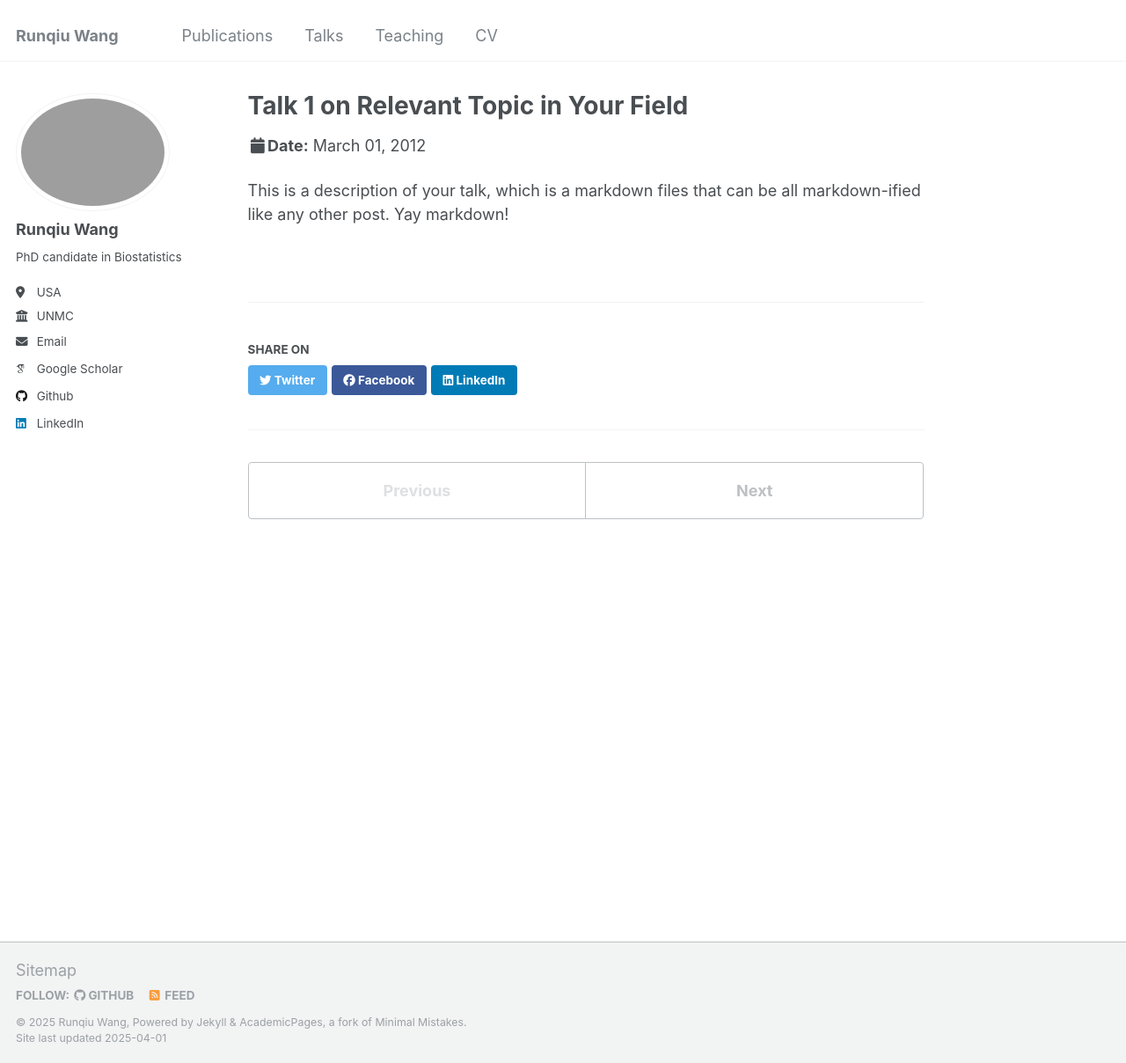
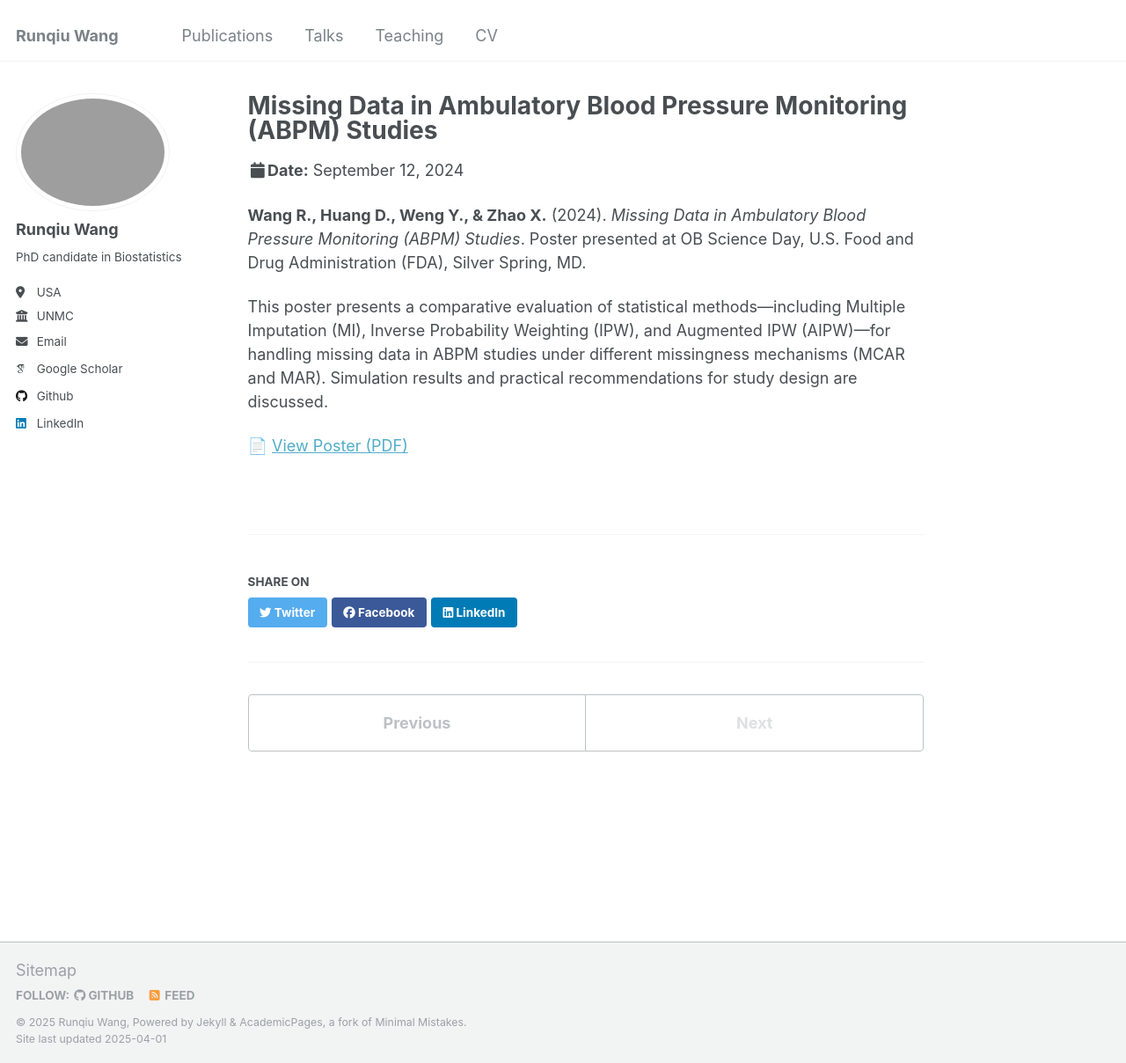
Before and after one commit to RunqiuWang22/runqiuwang22.github.io, a Jekyll site: the page built from _talks/2012-03-01-talk-1.md, in a window 1280 px wide and 1208 px high. Shown: the whole window at 88% size. Built offline with Jekyll 4.4.1, drawn with Linux system fonts in a browser that asks for light colours; some web fonts are replaced.

Commit message:
Update 2012-03-01-talk-1.md

```diff
--- a/_talks/2012-03-01-talk-1.md
+++ b/_talks/2012-03-01-talk-1.md
@@ -1,11 +1,15 @@
 ---
-title: "Talk 1 on Relevant Topic in Your Field"
+title: "Missing Data in Ambulatory Blood Pressure Monitoring (ABPM) Studies"
 collection: talks
-type: "Talk"
-permalink: /talks/2012-03-01-talk-1
-venue: "UC San Francisco, Department of Testing"
-date: 2012-03-01
-location: "San Francisco, California"
+type: "Poster Presentation"
+permalink: /talks/2024-09-12-fda-abpm
+venue: "OB Science Day, U.S. Food and Drug Administration (FDA)"
+date: 2024-09-12
+location: "Silver Spring, Maryland"
 ---
 
-This is a description of your talk, which is a markdown files that can be all markdown-ified like any other post. Yay markdown!
+**Wang R., Huang D., Weng Y., & Zhao X.** (2024). *Missing Data in Ambulatory Blood Pressure Monitoring (ABPM) Studies*. Poster presented at OB Science Day, U.S. Food and Drug Administration (FDA), Silver Spring, MD.
+
+This poster presents a comparative evaluation of statistical methods—including Multiple Imputation (MI), Inverse Probability Weighting (IPW), and Augmented IPW (AIPW)—for handling missing data in ABPM studies under different missingness mechanisms (MCAR and MAR). Simulation results and practical recommendations for study design are discussed.
+
+📄 [View Poster (PDF)](/assets/files/FDA_ABPM_Poster.pdf)
```
